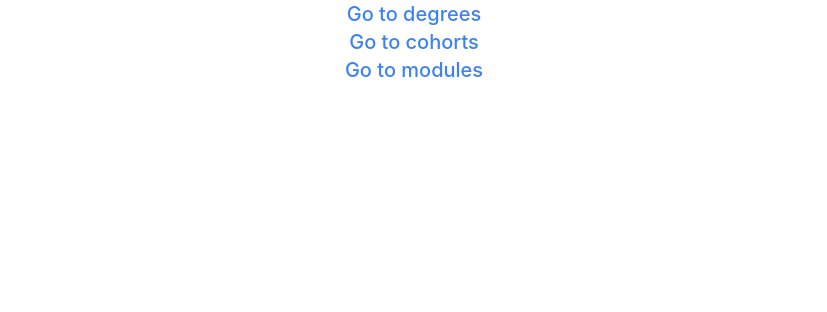
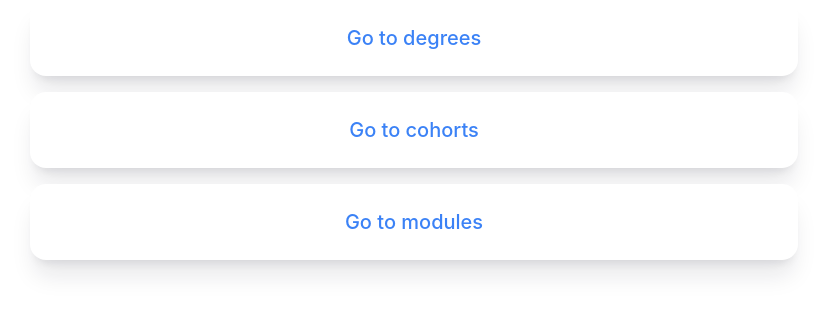
Before and after one commit to Ivanidze1235/fullstack_project_2, a React (Create React App) app in the folder unisystem/: page / in a window 1280 px wide. Shown: the top 312 px of the page, without its empty margins (226-1053 px from the left). Built offline with nearby package versions, Linux system fonts and the light colour scheme.

Commit message:
added styling to homepage

```diff
--- a/unisystem/src/components/cohorts.jsx
+++ b/unisystem/src/components/cohorts.jsx
@@ -19,18 +19,22 @@ function Cohorts(){
         if(cohortData != null){
             console.log("this is data")
             console.log(cohortData)
-            let list = cohortData.map(el => <li key={el.id}>{el.id} <Link className="text-blue-500" to={`/cohort/?code=${el.id}`}>Go to {el.id}</Link></li>)
+            let list = cohortData.map(el => <li className="py-4 text-slate-800 font-bold uppercase text-right" key={el.id}>{el.id} <Link className="text-blue-500" to={`/cohort/?code=${el.id}`}>Go to {el.id}</Link></li>)
             return list;
         }
 
     }
     return(
-        <div>
-            <p>List of Cohorts</p>
-            <ul>
+        <div className="flex bg-gray-100">
+            <div className="flex-col w-64 bg-gray-800">
+                <Link className="text-blue-500" to={"/newcohort"}><button className="flex items-center justify-center h-16 bg-gray-900 w-full">Add new cohort</button></Link>
+                <Link className="text-blue-500" to={"/"}><button className="flex items-center justify-center h-16 bg-gray-900 w-full">Go home</button></Link>
+
+            </div>
+
+            <ul className="divide-y divide-gray-300 mt-5 ml-auto mr-5 px-4 border min-w-96">
+                <p className="py-4 text-slate-700 font-bold uppercase text-left">List of Cohorts</p>
                 {listCohortLinks()}
-                <p><Link className="text-blue-500" to={"/newcohort"}>Make new cohort</Link></p>
-                <p><Link className="text-blue-500" to={"/"}>Go home</Link></p>
             </ul>
 
         </div>
--- a/unisystem/src/components/degrees.jsx
+++ b/unisystem/src/components/degrees.jsx
@@ -25,8 +25,10 @@ function Degrees(){
     return(
         <div className="flex bg-gray-100 h-screen">
             <div className="flex-col w-64 bg-gray-800">
-                <p className="flex items-center justify-center h-16 bg-gray-900"><Link className="text-blue-500" to={"/newdegree"}>Create new degree</Link></p>
-                <p className="flex items-center justify-center h-16 bg-gray-900"><Link className="text-blue-500" to={"/"}>Go home</Link></p>
+
+                <Link className="text-blue-500" to={"/newdegree"}><button className="flex items-center justify-center h-16 bg-gray-900 w-full">Create new degree</button></Link>
+                <Link className="text-blue-500" to={"/"}><button className="flex items-center justify-center h-16 bg-gray-900 w-full">Go home</button></Link>
+
             </div>
             <ul className="divide-y divide-gray-300 mt-5 ml-auto mr-5 px-4 border min-w-96">
                 <p className="py-4 text-slate-700 font-bold uppercase text-left">List of degrees</p>
--- a/unisystem/src/components/home.jsx
+++ b/unisystem/src/components/home.jsx
@@ -2,10 +2,10 @@ import { Link } from "react-router-dom"
 function Home(){
     return(
         <div>
-            <ul>
-                <li><Link className="text-blue-500" to={"/degrees"}>Go to degrees</Link></li>
-                <li><Link className="text-blue-500" to={"/cohorts"}>Go to cohorts</Link></li>
-                <li><Link className="text-blue-500" to={"/modules"}>Go to modules</Link></li>
+            <ul className="flex flex-col gap-y-2 sm:gap-y-4">
+                <li><Link className="text-blue-500" to={"/degrees"}><button className="relative rounded-2xl bg-white dark:bg-gray-900 p-6 text-center shadow-xl shadow-slate-900/10 w-[60%]">Go to degrees</button></Link></li>
+                <li><Link className="text-blue-500" to={"/cohorts"}><button className="relative rounded-2xl bg-white dark:bg-gray-900 p-6 text-center shadow-xl shadow-slate-900/10 w-[60%]">Go to cohorts</button></Link></li>
+                <li><Link className="text-blue-500" to={"/modules"}><button className="relative rounded-2xl bg-white dark:bg-gray-900 p-6 text-center shadow-xl shadow-slate-900/10 w-[60%]">Go to modules</button></Link></li>
             </ul>
         </div>
     )
--- a/unisystem/src/components/modules.jsx
+++ b/unisystem/src/components/modules.jsx
@@ -25,8 +25,8 @@ function Modules(){
     return(
         <div className="flex bg-gray-100">
             <div className="flex-col w-64 bg-gray-800">
-                <p className="flex items-center justify-center h-16 bg-gray-900"><Link className="text-blue-500" to={"/newmodule"}>Create new module</Link></p>
-                <p className="flex items-center justify-center h-16 bg-gray-900"><Link className="text-blue-500" to={"/"}>Go home</Link></p>
+                <Link className="text-blue-500" to={"/newmodule"}><button className="flex items-center justify-center h-16 bg-gray-900 w-full">Create new module</button></Link>
+                <Link className="text-blue-500" to={"/"}><button className="flex items-center justify-center h-16 bg-gray-900 w-full">Go home</button></Link>
             </div>
 
             <ul className="divide-y divide-gray-300 mt-5 ml-auto mr-5 px-4 border w-70 ">
```
